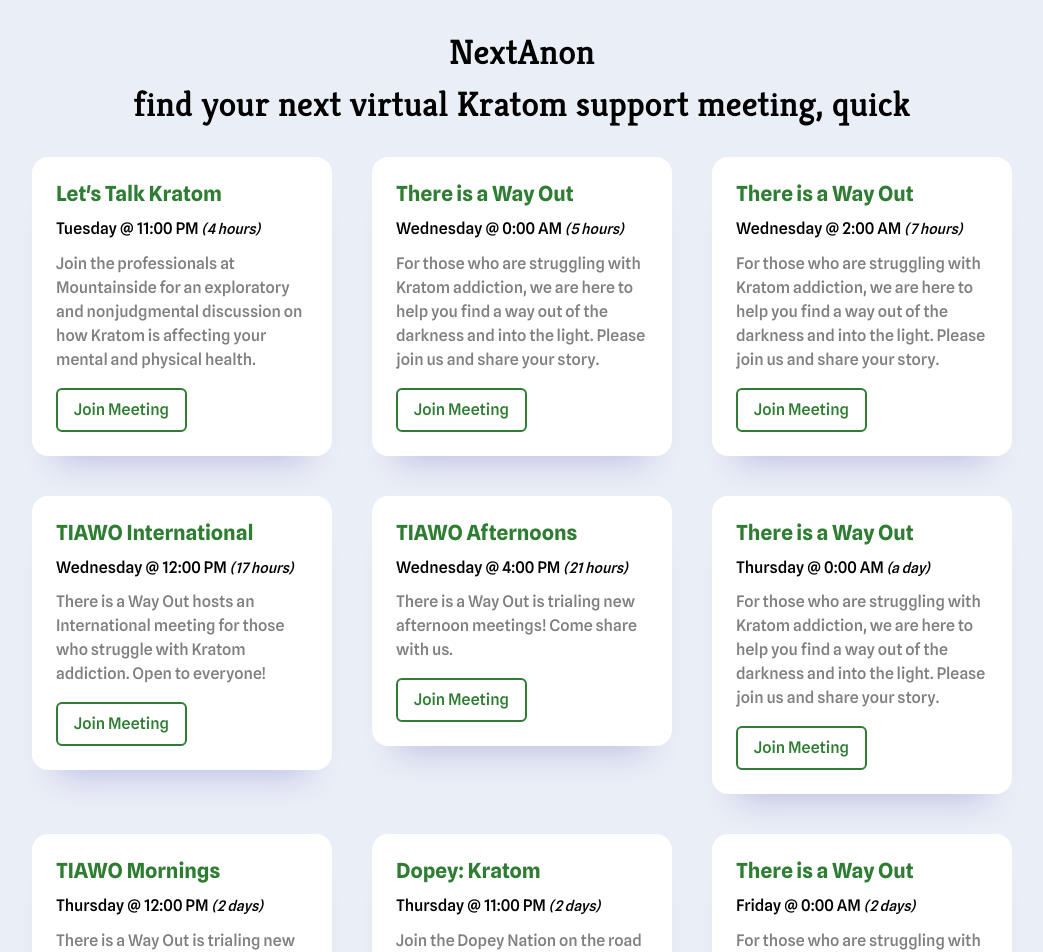
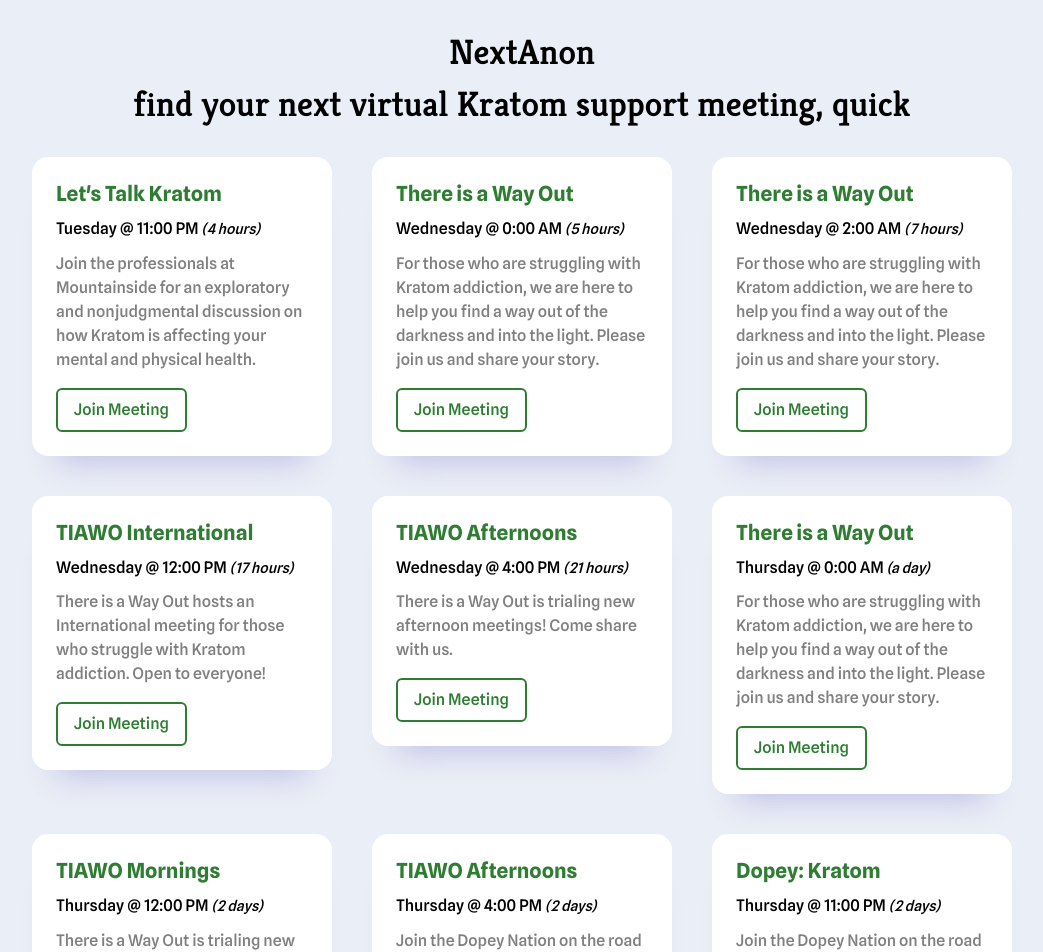
Before and after one commit to mclifford82/nextanon, a React (Create React App) app: page / in a window 1280 px wide. Shown: the top 952 px of the page, without its empty margins (118-1161 px from the left). Built offline with nearby package versions, Linux system fonts and the light colour scheme.

Commit message:
Updating QK meeting link, adding noon meeting on Thursday

```diff
--- a/public/data_utc.json
+++ b/public/data_utc.json
@@ -70,7 +70,7 @@
     },
     {
         "id": 7,
-        "name": "Dopey Kratom",
+        "name": "Dopey: Kratom",
         "meeting_type": "Kratom",
         "meeting_link": "https://us02web.zoom.us/j/804300586?pwd=cGticmUrUEk0RXVoKy92aUhSRVBqUT09",
         "meeting_service": "Zoom",
@@ -100,7 +100,7 @@
         "id": 9,
         "name": "Quitting Kratom",
         "meeting_type": "Kratom",
-        "meeting_link": "https://meet.google.com/rcq-rote-kmg",
+        "meeting_link": "https://meet.google.com/nje-jmni-hhb",
         "meeting_service": "Google Meet",
         "meeting_service_code": "rcq-rote-kmg",
         "meeting_pw": "None",
@@ -369,5 +369,20 @@
         "meeting_time_minute": 0,
         "meeting_tz": "UTC",
         "meeting_notes": "There is a Way Out is trialing new afternoon meetings! Come share with us."
+    },
+    {
+        "id": 52,
+        "name": "TIAWO Afternoons",
+        "weekday": "Thursday",
+        "meeting_type": "Kratom",
+        "meeting_link": "https://meet.google.com/nje-jmni-hhb",
+        "meeting_service": "Google Meet",
+        "meeting_service_code": "nje-jmni-hhb",
+        "meeting_pw": "None",
+        "meeting_day": 4,
+        "meeting_time_hour": 16,
+        "meeting_time_minute": 0,
+        "meeting_tz": "UTC",
+        "meeting_notes": "Join the Dopey Nation on the road to Kratom sobriety. Be aware that this meeting usually has a lot of non-Kratom participants. For an all Kratom meeting, go on Sunday."
     }
 ]
--- a/src/App.js
+++ b/src/App.js
@@ -53,8 +53,7 @@ function App() {
       </div>
 
       <p className="lastupdated">
-        Shoutout to my signal homies. Data last updated 5/1/2025 🌷<br />
-        Site by <a href="https://missingcomma.dev" target="_blank" rel="noreferrer">Martin</a><br />
+        Shoutout to my Signal homies. Data last updated 5/31/2025 🌷<br />
         <img src={process.env.PUBLIC_URL + '/yosh.png'} alt="Yoshi the Nerd" />
       </p>
 
```
